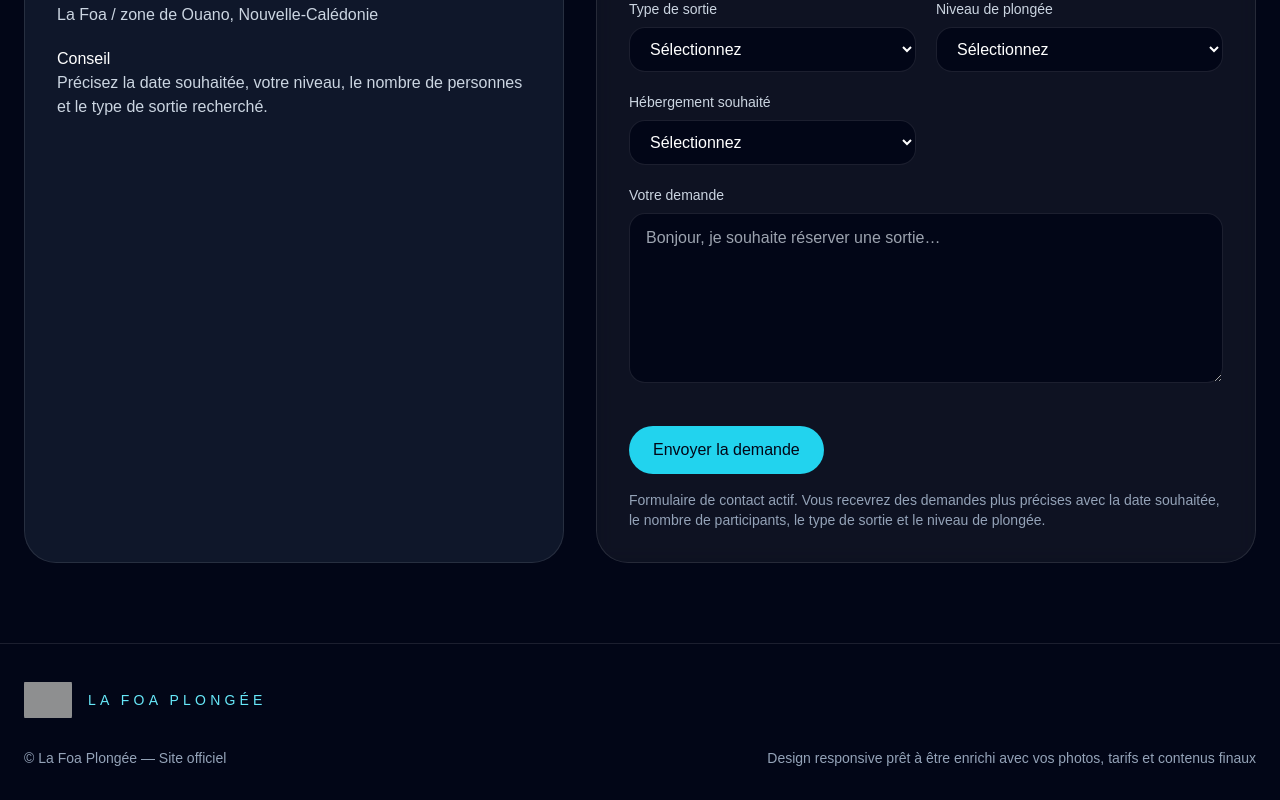
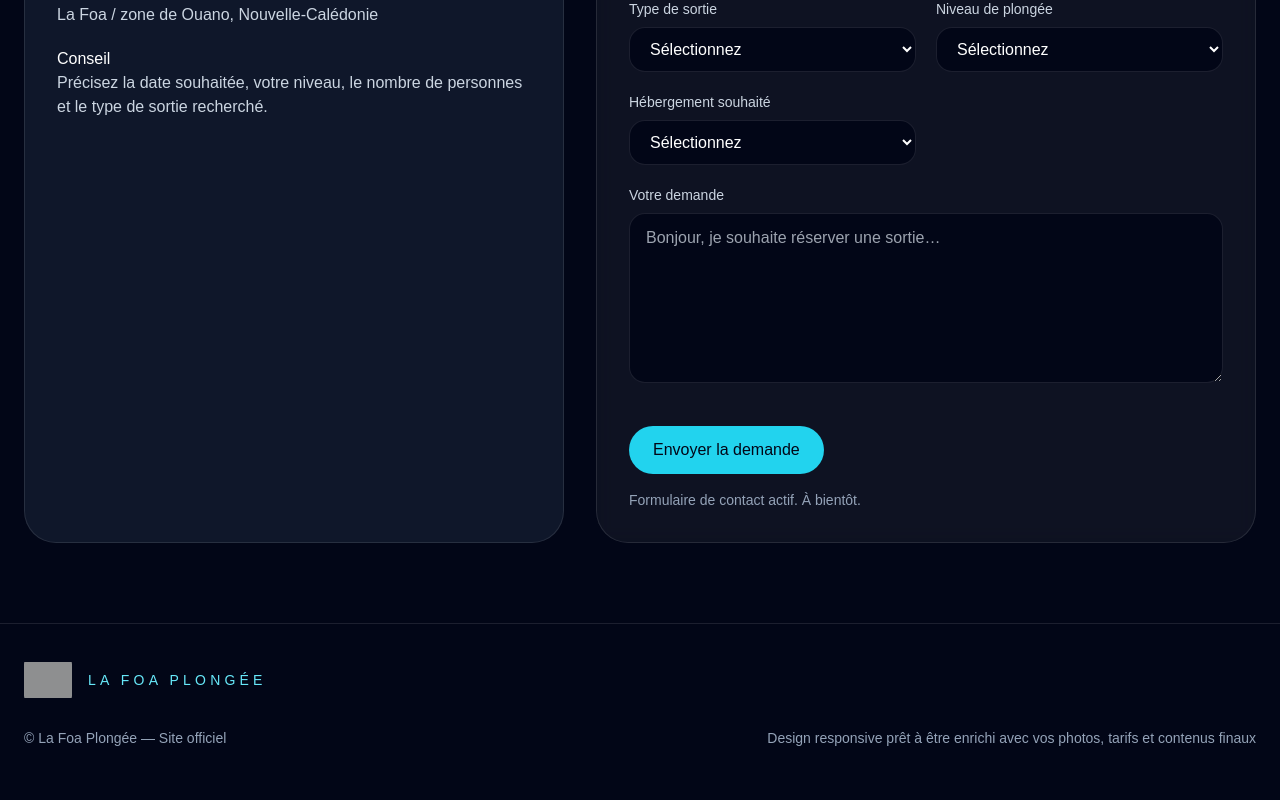
Before and after one commit to Patospat/lafoaplongee-site, a Next.js app: page / in a window 1280 px wide. Shown: the part 5700-6500 px from the top of the page. Built offline with nearby package versions, Linux system fonts and the light colour scheme; grey boxes are pictures that could not be loaded.

Commit message:
Update page.tsx

```diff
--- a/app/page.tsx
+++ b/app/page.tsx
@@ -595,8 +595,7 @@ export default function LaFoaPlongeeSite() {
                 )}
 
                 <p className="mt-4 text-sm text-slate-400">
-                  Formulaire de contact actif. Vous recevrez des demandes plus précises avec la date souhaitée,
-                  le nombre de participants, le type de sortie et le niveau de plongée.
+                  Formulaire de contact actif. À bientôt.
                 </p>
               </div>
             </form>
```
